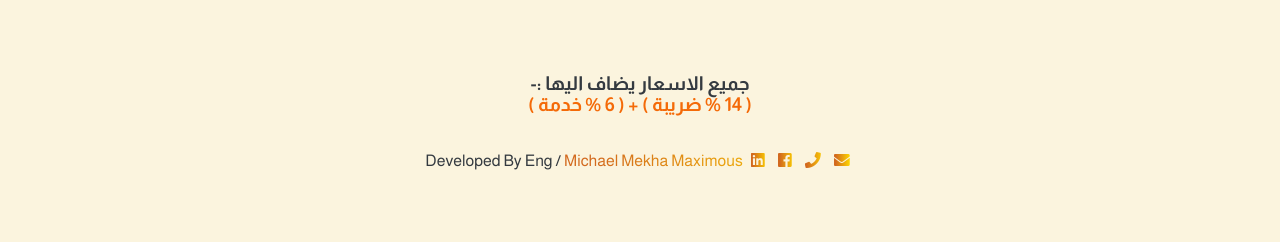
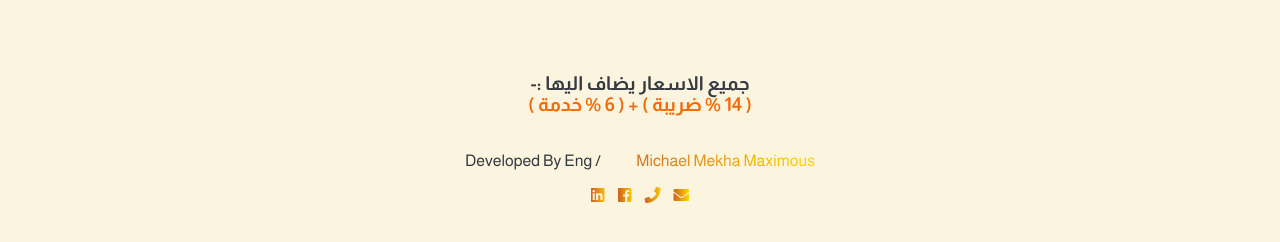
Before and after one commit to mekhamichael/CoffeeShop-66, a plain HTML site: page index.html in a window 1280 px wide. Shown: the part 2439-2681 px from the top of the page. Drawn offline with nearby package versions, Linux system fonts and the light colour scheme.

Commit message:
Update index.html

```diff
--- a/index.html
+++ b/index.html
@@ -530,12 +530,11 @@
   <span class="text-center d-block title text-dark "style="font-size: 1.2rem;font-weight: bold; ">جميع الاسعار يضاف اليها :-
      <p class="mekha m-0 " style="color: rgb(244, 106, 8); font-size: 1.2rem;font-weight: bold;"> ( 14 % ضريبة ) + ( 6 % خدمة )</p>
   </span>
-
-<br>
-
+    <br>
 <span class="text-center d-block title text-dark"  style="direction: ltr;" > developed by eng /
 
- <span class="mekha m-0 h-head" style="color: chocolate;">Michael Mekha Maximous <span style="direction: ltr;"></span>
+  <a href="https://mekhamichael.github.io/MEKHA.COM/" target="_blank"> <span class="mekha m-0 h-head" style="color: chocolate;">&nbsp; <i class="fa-solid fa-globe"></i> &nbsp &nbsp Michael Mekha Maximous <span style="direction: ltr;"></span> <br>
+  </a> <br>
   <a id="contact-instagram" class="h-head  scale-in-center" target="_blank" href="https://www.linkedin.com/in/michael-m-328a36205/">
     <i class="fab fa-linkedin"></i>
   </a>
```
